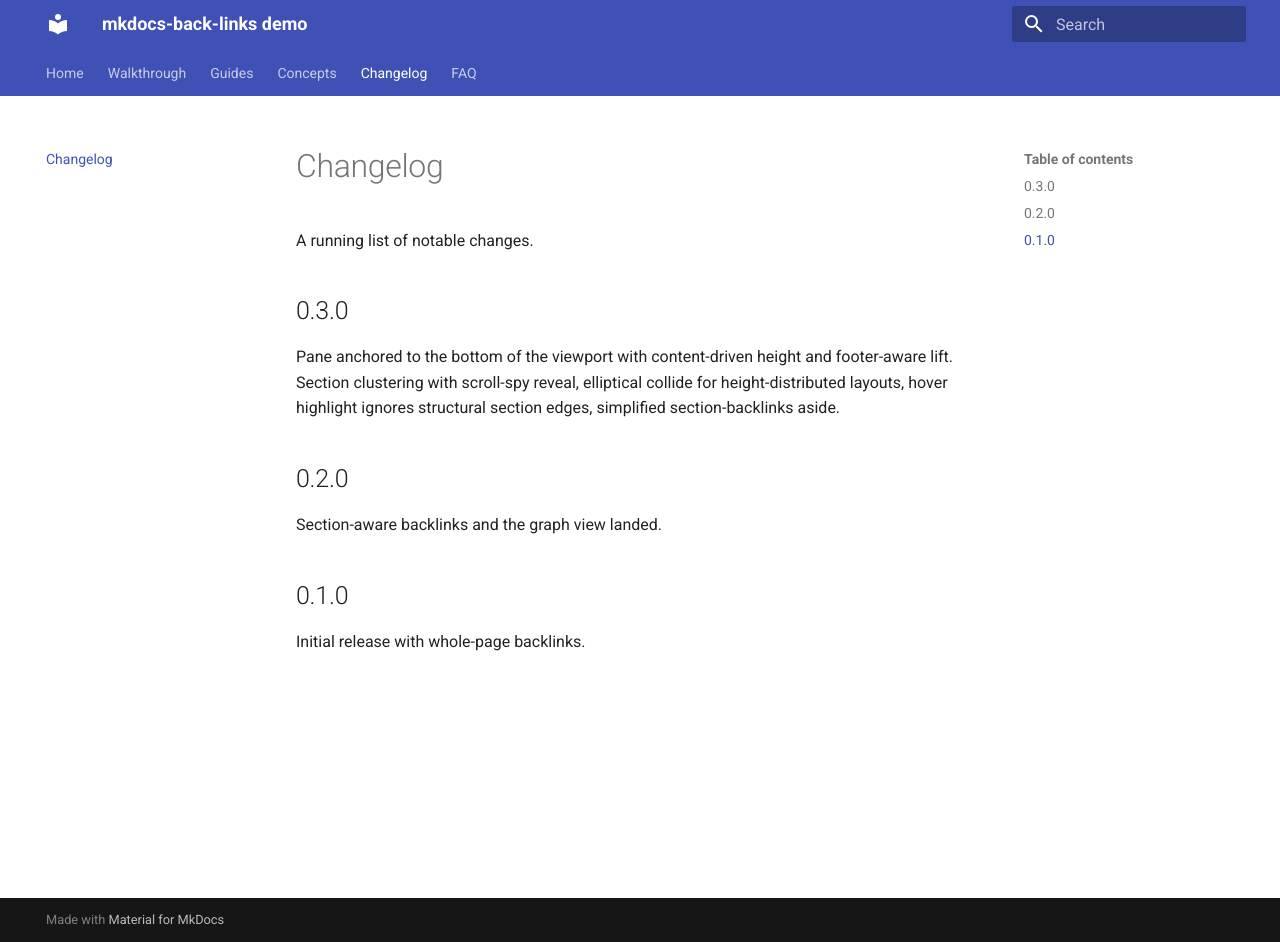
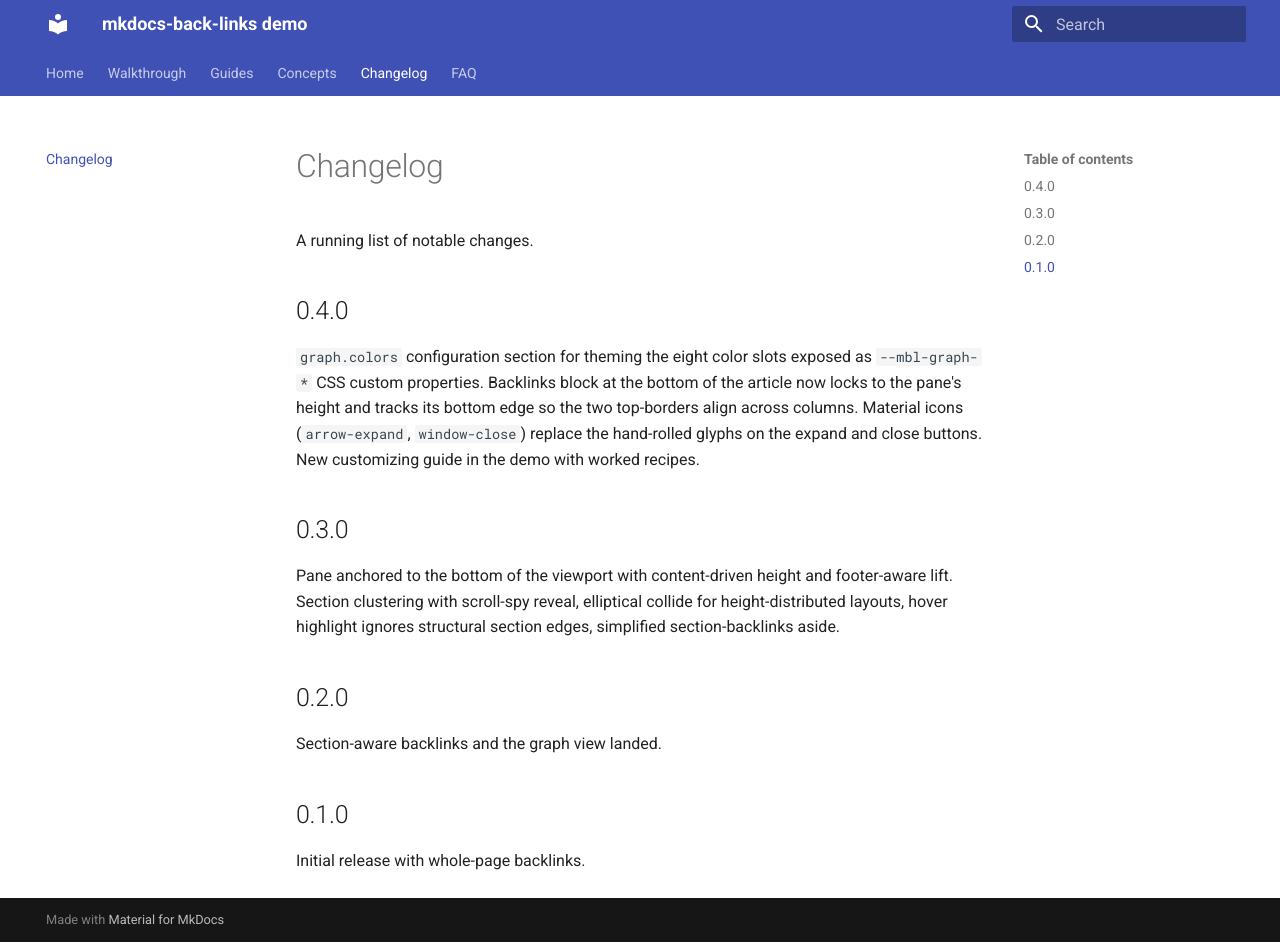
Before and after one commit to wo0lien/mkdocs-back-links, an MkDocs documentation site: the page built from docs/changelog.md, in a window 1280 px wide and 942 px high. Built offline with MkDocs 1.6.1 and Material for MkDocs 9.7.7, drawn with Linux system fonts in a browser that asks for light colours.

Commit message:
chore: bump to 0.4.0

```diff
--- a/docs/changelog.md
+++ b/docs/changelog.md
@@ -1,6 +1,16 @@
 # Changelog
 
 A running list of notable changes.
+
+## 0.4.0
+
+`graph.colors` configuration section for theming the eight color slots
+exposed as `--mbl-graph-*` CSS custom properties. Backlinks block at the
+bottom of the article now locks to the pane's height and tracks its
+bottom edge so the two top-borders align across columns. Material icons
+(`arrow-expand`, `window-close`) replace the hand-rolled glyphs on the
+expand and close buttons. New customizing guide in the demo with worked
+recipes.
 
 ## 0.3.0
 
--- a/pyproject.toml
+++ b/pyproject.toml
@@ -1,6 +1,6 @@
 [project]
 name = "mkdocs-back-links"
-version = "0.3.0"
+version = "0.4.0"
 description = "Backlinks and graph view for Material-themed MkDocs sites"
 readme = "README.md"
 requires-python = ">=3.13"
```
Also changed, not shown: 1 other file.
